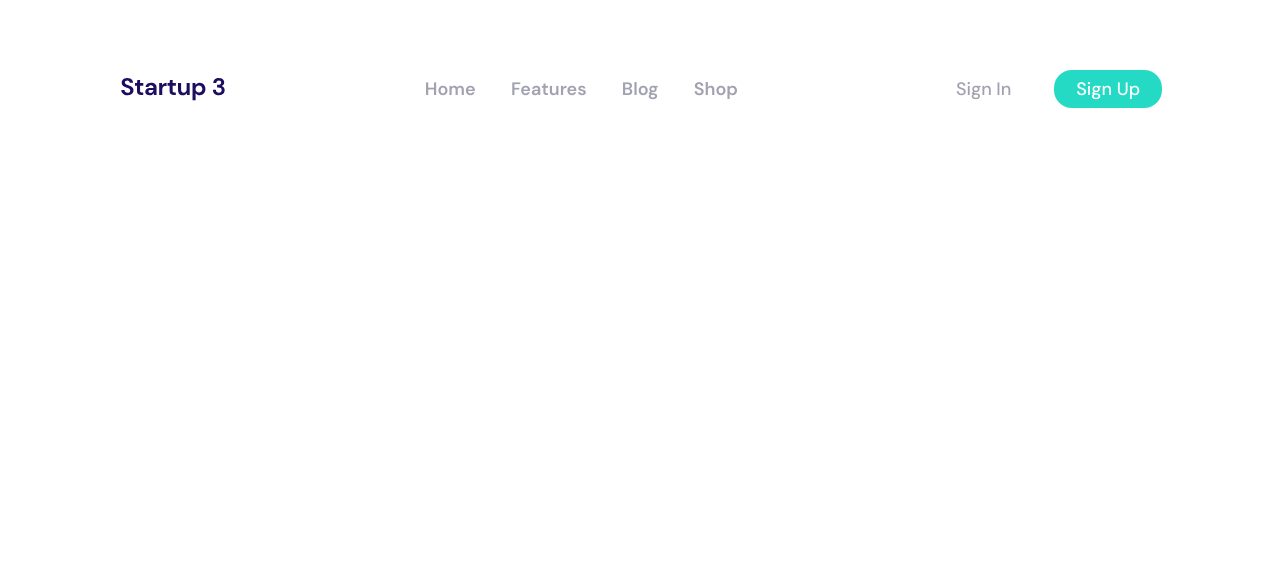
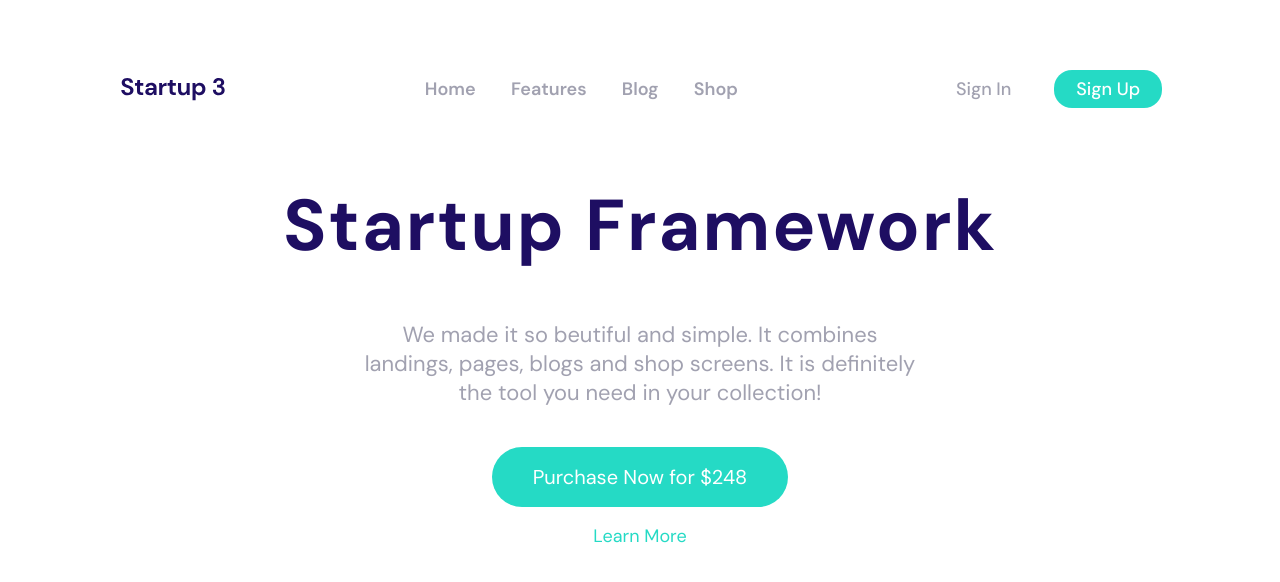
Before and after one commit to fritzgerald658/react-journey, a React (Vite) app: page / in a window 1280 px wide. Shown: the top 582 px of the page. Built offline with nearby package versions, Linux system fonts and the light colour scheme.

Commit message:
i have finish replicating the hero page

```diff
--- a/src/PracticeReact.jsx
+++ b/src/PracticeReact.jsx
@@ -109,10 +109,30 @@ function Header() {
   );
 }
 
+function MainContent() {
+  return (
+    <>
+      <div className="main-container">
+        <h1>Startup Framework</h1>
+        <p>
+          We made it so beutiful and simple. It combines <br />
+          landings, pages, blogs and shop screens. It is definitely <br />
+          the tool you need in your collection!
+        </p>
+        <div className="call-to-action">
+          <button>Purchase Now for $248</button>
+          <a href="#">Learn More</a>
+        </div>
+      </div>
+    </>
+  );
+}
+
 export default function Page() {
   return (
     <>
       <Header />
+      <MainContent />
     </>
   );
 }
--- a/src/practiceReact.css
+++ b/src/practiceReact.css
@@ -28,6 +28,11 @@ header nav {
 nav a {
   text-decoration: none;
   color: var(--text-color);
+  transition: 0.3s;
+}
+nav a:hover {
+  text-decoration: none;
+  color: var(--color-accent);
 }
 
 /*button styles */
@@ -49,6 +54,11 @@ nav a {
   border: none;
   background-color: white;
   color: var(--text-color);
+  transition: 0.3s;
+}
+
+.sign-in:hover {
+  color: var(--color-accent);
 }
 
 .sign-up {
@@ -56,4 +66,63 @@ nav a {
   color: white;
   border: none;
   border-radius: 18px;
+  transition: 0.3s;
 }
+
+.sign-up:hover {
+  background-color: var(--color-accent);
+}
+
+/* style for main-content */
+
+.main-container {
+  text-align: center;
+}
+
+.main-container h1 {
+  font-size: 4.5rem;
+  font-family: var(--primary-font);
+  color: var(--color-accent);
+  letter-spacing: 2px;
+}
+
+.main-container p {
+  font-size: 1.37rem;
+  font-family: var(--primary-font);
+  color: var(--text-color);
+}
+
+.call-to-action {
+  display: flex;
+  justify-content: center;
+  align-items: center;
+  flex-direction: column;
+}
+
+.call-to-action button {
+  cursor: pointer;
+  margin: 1.1rem 0;
+  font-family: var(--primary-font);
+  font-size: 1.25rem;
+  background-color: var(--primary-color);
+  color: white;
+  border: none;
+  border-radius: 30px;
+  transition: 0.3s;
+  padding: 17px 41px;
+}
+
+.call-to-action button:hover {
+  background-color: var(--color-accent);
+}
+
+.call-to-action a {
+  font-size: 1.125rem;
+  font-family: var(--primary-font);
+  color: var(--primary-color);
+  text-decoration: none;
+}
+
+.call-to-action a:hover {
+  text-decoration: underline;
+}
```
